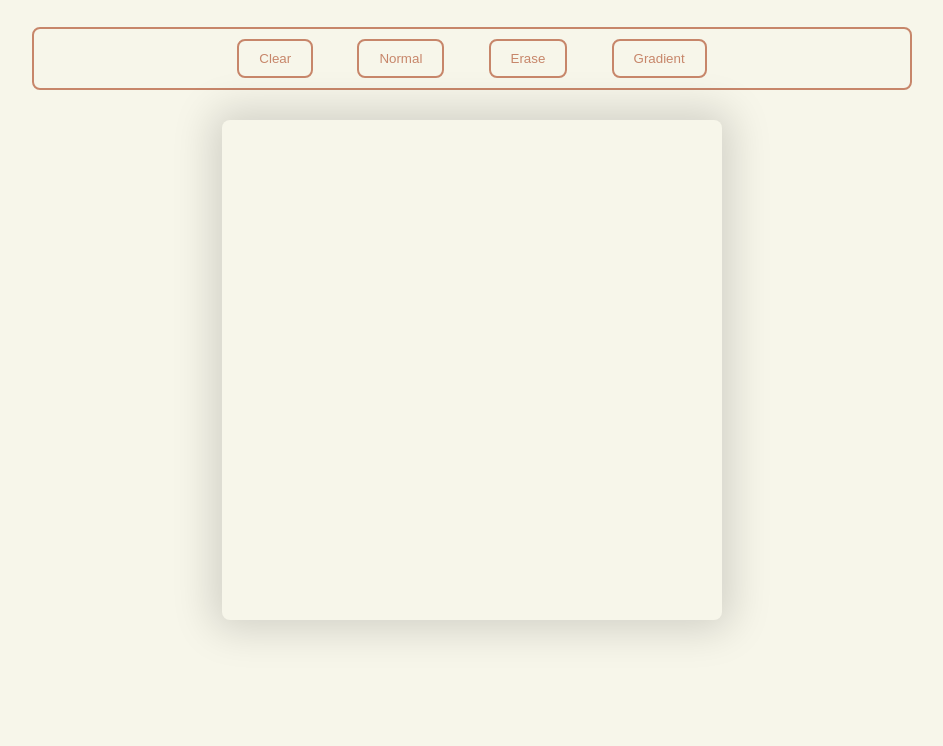
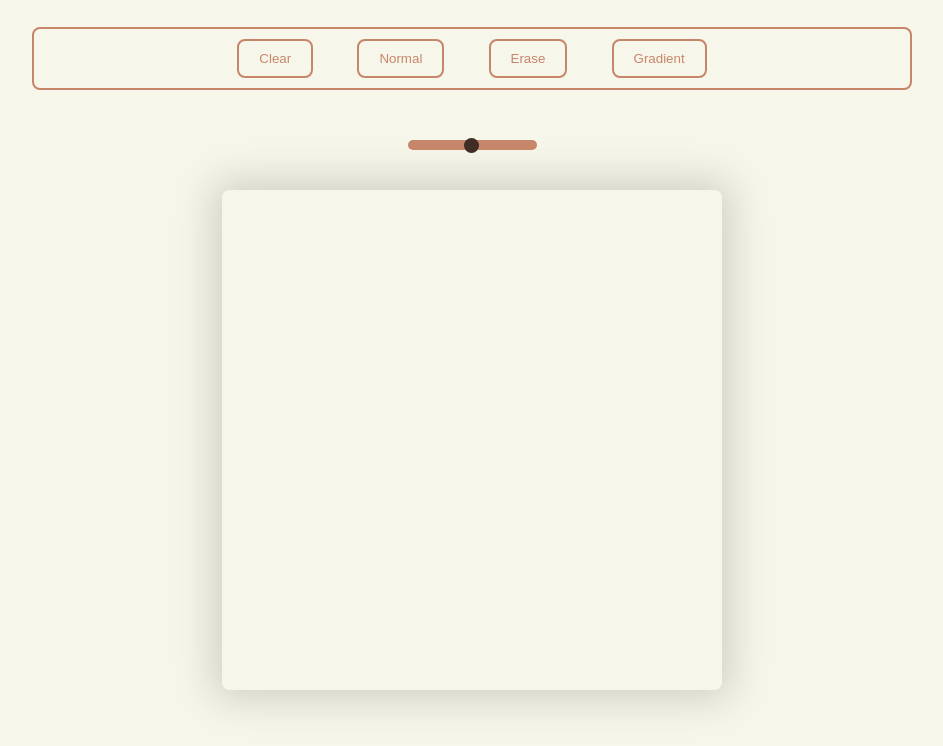
Before and after one commit to patrycake/etch-a-sketch, a plain HTML site: page index.html in a window 1280 px wide. Shown: the part 62-808 px from the top of the page, without its empty margins (176-1119 px from the left). Drawn offline with Linux system fonts and the light colour scheme.

Commit message:
adds slider variable etch board size

```diff
--- a/etch-a-sketch.js
+++ b/etch-a-sketch.js
@@ -1,8 +1,11 @@
 /* Global Variables */
 var colorNum = 0;
+var slider = document.getElementById("myRange");
+var num = slider.value;
 
 function createEtchBoard(num) {
     var etchBoardDom = document.getElementById("etch-board");
+    etchBoardDom.innerHTML = "";
     for (let row = 0; row < num; row++) {
         let divRow = document.createElement("div");
         divRow.id = `row${row}`;
@@ -15,9 +18,15 @@ function createEtchBoard(num) {
         }
         etchBoardDom.appendChild(divRow);
     }
+    createEventListenerOnCol(mouseOverNormal, num);
+    document.getElementById(`row${0}col${0}`).classList.add("square-round-top-left");
+    document.getElementById(`row${0}col${num-1}`).classList.add("square-round-top-right");
+    document.getElementById(`row${num-1}col${0}`).classList.add("square-round-bottom-left");
+    document.getElementById(`row${num-1}col${num-1}`).classList.add("square-round-bottom-right");
 }
 
 function createEventListenerOnCol(functionName, num) {
+    console.log("list: " + num)
     for (let row = 0; row < num; row++) {
         for (let col = 0; col < num; col++) {
             let divCol = document.getElementById(`row${row}col${col}`);
@@ -27,6 +36,12 @@ function createEventListenerOnCol(functionName, num) {
             divCol.addEventListener("mouseover", functionName);
         }
     }
+}
+
+slider.oninput = function () {
+    clearEtch();
+    console.log("slider" + this.value)
+    createEtchBoard(this.value);
 }
 
 function clearEtch() {
@@ -59,18 +74,18 @@ buttonClear.addEventListener("click", clearEtch);
 
 var buttonErase = document.getElementById("erase");
 buttonErase.addEventListener("click", function () {
-    createEventListenerOnCol(mouseOverErase, 16)
+    createEventListenerOnCol(mouseOverErase, slider.value)
 });
 
 var buttonNormal = document.getElementById("normal");
 buttonNormal.addEventListener("click", function () {
-    createEventListenerOnCol(mouseOverNormal, 16)
+    createEventListenerOnCol(mouseOverNormal, slider.value)
 });
 
 var buttonGradient = document.getElementById("gradient");
 buttonGradient.addEventListener("click", function () {
-    createEventListenerOnCol(mouseOverGradient, 16)
+    console.log("GBut: " + slider.value)
+    createEventListenerOnCol(mouseOverGradient, slider.value)
 });
 
-createEtchBoard(16);
-createEventListenerOnCol(mouseOverNormal, 16);
+createEtchBoard(num);
--- a/index.html
+++ b/index.html
@@ -13,12 +13,15 @@
 <body>
     <h1>Etch-a-Sketch</h1>
     <div class="container">
-        <aside id="menu">
+        <div id="menu">
             <button id="clear">Clear</button>
             <button id="normal">Normal</button>
             <button id="erase">Erase</button>
             <button id="gradient">Gradient</button>
-        </aside>
+        </div>
+        <div class="slidecontainer">
+            <input type="range" min="1" max="100" value="50" class="slider" id="myRange">
+        </div>
     </div>
     <div id="etch-board"></div>
 </body>
--- a/style.css
+++ b/style.css
@@ -72,3 +72,21 @@ button:hover {
 .square-round-bottom-right {
     border-radius: 0 0 8px 0;
 }
+
+.slider {
+    -webkit-appearance: none;
+    background: #C7866A;
+    height: 10px;
+    border-radius: 8px;
+    margin: 20px;
+}
+
+.slider::-webkit-slider-thumb {
+    -webkit-appearance: none;
+    appearance: none;
+    width: 15px;
+    height: 15px;
+    border-radius: 50%;
+    background: #402D25;
+    cursor: pointer;
+  }
```
